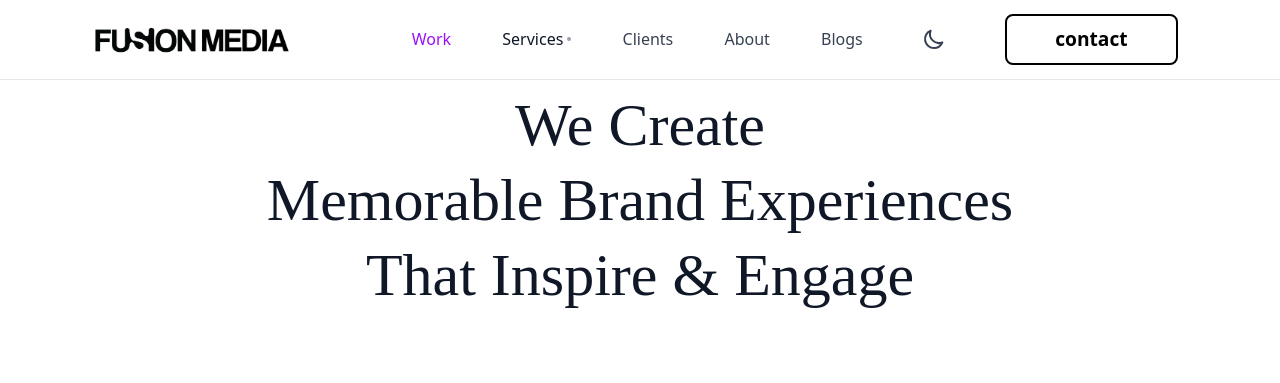
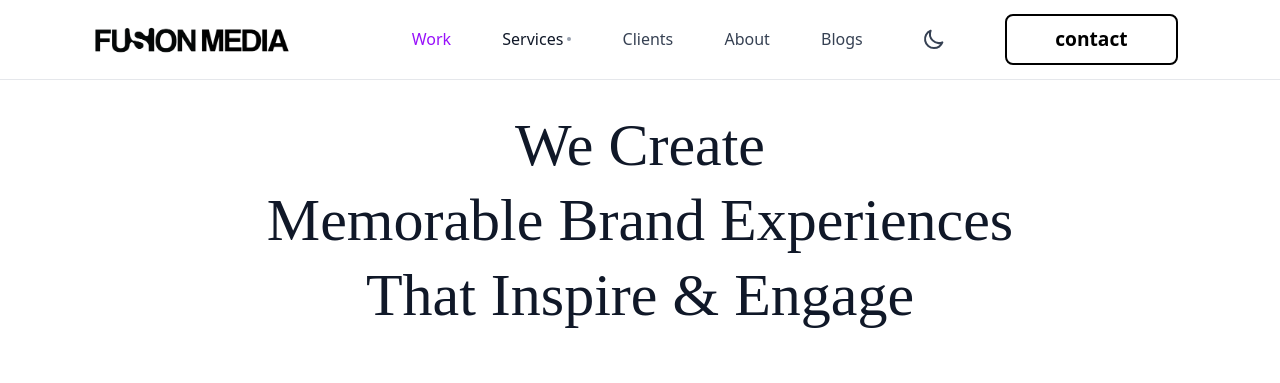
Before and after one commit to Aadit-001/FusionMediaa, a React (Vite) app: page /work in a window 1280 px wide. Shown: the top 383 px of the page. Built offline with nearby package versions, Linux system fonts and the light colour scheme.

Commit message:
work final

```diff
--- a/src/pages/work.jsx
+++ b/src/pages/work.jsx
@@ -27,10 +27,10 @@ const Work = () => {
   };
 
   return (
-    <div className={`min-h-screen ${isDarkMode ? 'bg-black' : 'bg-white'}`} style={{ fontFamily: 'Roboto, sans-serif' }}>
+    <div className={`min-h-screen -mt-5 ${isDarkMode ? 'bg-black' : 'bg-white'}`} style={{ fontFamily: 'Roboto, sans-serif' }}>
       <div className="container mx-auto px-4 md:px-6 pt-24 md:pt-[200px]">
 
-        <div className="mb-24 text-center mt-6 md:mt-22">
+        <div className="mb-24 text-center mt-10 pt-10 md:mt-22">
           <motion.h1
             initial="hidden"
             animate="visible"
@@ -128,7 +128,7 @@ const Work = () => {
           </div>
           <button
             onClick={handleNavigation}
-            className="flex items-center gap-3 border border-gray-300 dark:border-gray-600 bg-white dark:bg-gray-800 text-gray-800 dark:text-gray-100 font-semibold rounded-full px-8 py-4 shadow-sm hover:bg-gray-100 dark:hover:bg-gray-700 transition-all text-lg md:mr-[100px] mx-auto md:mx-0"
+            className="flex cursor-pointer items-center gap-3 border border-gray-300 dark:border-gray-600 bg-white dark:bg-gray-800 text-gray-800 dark:text-gray-100 font-semibold rounded-full px-8 py-4 shadow-sm hover:bg-gray-100 dark:hover:bg-gray-700 transition-all text-lg md:mr-[100px] mx-auto md:mx-0"
             style={{ boxShadow: '0 2px 10px 0 rgba(0,0,0,0.05)' }}
           >
             Contact Us
```
